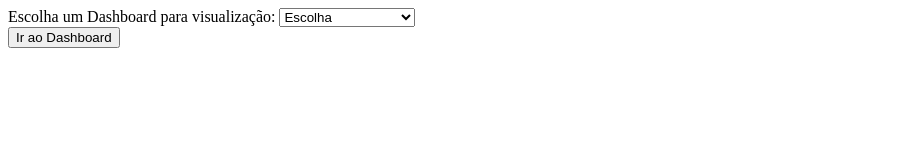
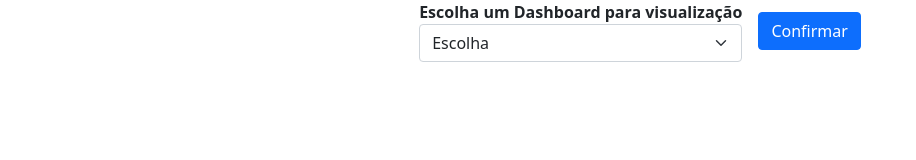
Before and after one commit to KaioTorrers19/Projeto-Login-Beahvier-Sensing, a plain HTML site: page application/dashboards.html in a window 1280 px wide. Shown: the whole page, without its empty margins (0-916 px from the left). Drawn offline with Linux system fonts and the light colour scheme.

Commit message:
alteração no design

```diff
--- a/application/dashboards.html
+++ b/application/dashboards.html
@@ -1,23 +1,25 @@
 <!DOCTYPE html>
 <html>
 <head>
+	<link rel="stylesheet" href="bootstrap-5.1.3-dist/css/bootstrap.css">
+	<link rel="stylesheet" href="styleDash.css">
 	<meta charset="utf-8">
 	<meta name="viewport" content="width=device-width, initial-scale=1">
 	<title>Dashboards</title>
 </head>
-<body>
-	<form action="redDash.php" method="post">
-			Escolha um Dashboard para visualização:
-			<select name="dashboards">
-				<option value="http://localhost/Projeto-Login-Beahvier-Sensing/application/dashboards.html">Escolha</option>
-				<option value="https://app.powerbi.com/view?r=eyJrIjoiZTRiYjIzNDUtMTBmYi00MjY0LTk0Y2ItNTlmOWVmMGMxOWFlIiwidCI6ImQ4MGY1MmQzLTgyODUtNDE0ZS05ODc0LTdkODc1MDRhMWUwZiJ9&pageName=ReportSection">Zé Bodega Santos</option>
-				<option value="https://app.powerbi.com/view?r=eyJrIjoiMzUwNjU2M2YtY2M4Yy00ODVjLTkzMmUtYjhmN2U3Mjg4MDgwIiwidCI6ImQ4MGY1MmQzLTgyODUtNDE0ZS05ODc0LTdkODc1MDRhMWUwZiJ9">Zé Bodega Barao</option>
-				<option value="https://app.powerbi.com/view?r=eyJrIjoiMmY2YmI2ODUtZTFmNC00OWUxLWE4ZDItYzZlMjhjMmQ2ZmQyIiwidCI6ImQ4MGY1MmQzLTgyODUtNDE0ZS05ODc0LTdkODc1MDRhMWUwZiJ9">Zé Bodega Wannel</option>
-			</select>
-
-			<br>
-
-			<input type="submit" value="Ir ao Dashboard">
-		</form>
+<form action="redDash.php" method="post" class="row row-cols-lg-auto g-3 align-items-center">
+	<div class="col-12">
+		<b>Escolha um Dashboard para visualização<b>
+	  <select name="dashboards" class="form-select" id="inlineFormSelectPref">
+		<option value="http://localhost/sensing/application/dashboards.html">Escolha</option>
+		<option  value="https://app.powerbi.com/view?r=eyJrIjoiZTRiYjIzNDUtMTBmYi00MjY0LTk0Y2ItNTlmOWVmMGMxOWFlIiwidCI6ImQ4MGY1MmQzLTgyODUtNDE0ZS05ODc0LTdkODc1MDRhMWUwZiJ9&pageName=ReportSection">Zé Bodega Santos</option>
+		<option value="https://app.powerbi.com/view?r=eyJrIjoiMzUwNjU2M2YtY2M4Yy00ODVjLTkzMmUtYjhmN2U3Mjg4MDgwIiwidCI6ImQ4MGY1MmQzLTgyODUtNDE0ZS05ODc0LTdkODc1MDRhMWUwZiJ9">Zé Bodega Barao</option>
+		<option value="https://app.powerbi.com/view?r=eyJrIjoiMmY2YmI2ODUtZTFmNC00OWUxLWE4ZDItYzZlMjhjMmQ2ZmQyIiwidCI6ImQ4MGY1MmQzLTgyODUtNDE0ZS05ODc0LTdkODc1MDRhMWUwZiJ9">Zé Bodega Wannel</option>
+	  </select>
+	</div>
+	<div class="col-12">
+		<button type="submit" class="btn btn-primary">Confirmar</button>
+	  </div>
+  </form>
 </body>
 </html>
--- /dev/null
+++ b/application/styleDash.css
@@ -0,0 +1,3 @@
+.row{
+    justify-content: center;
+}
```
Also changed, not shown: 1 other file.
